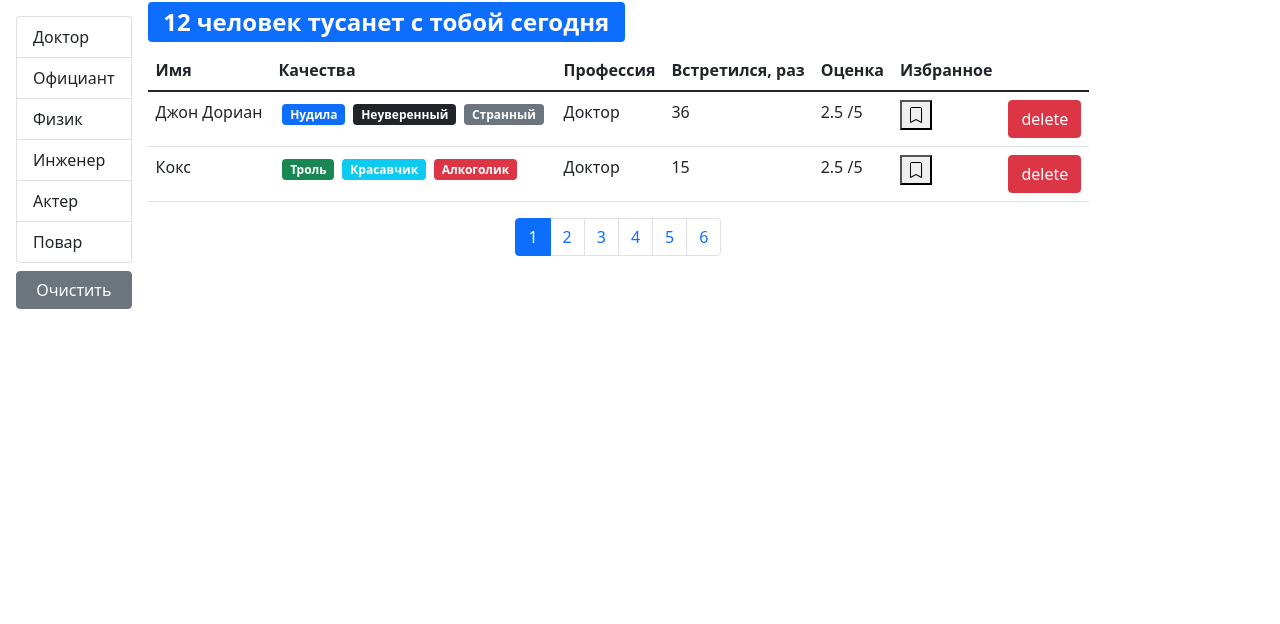
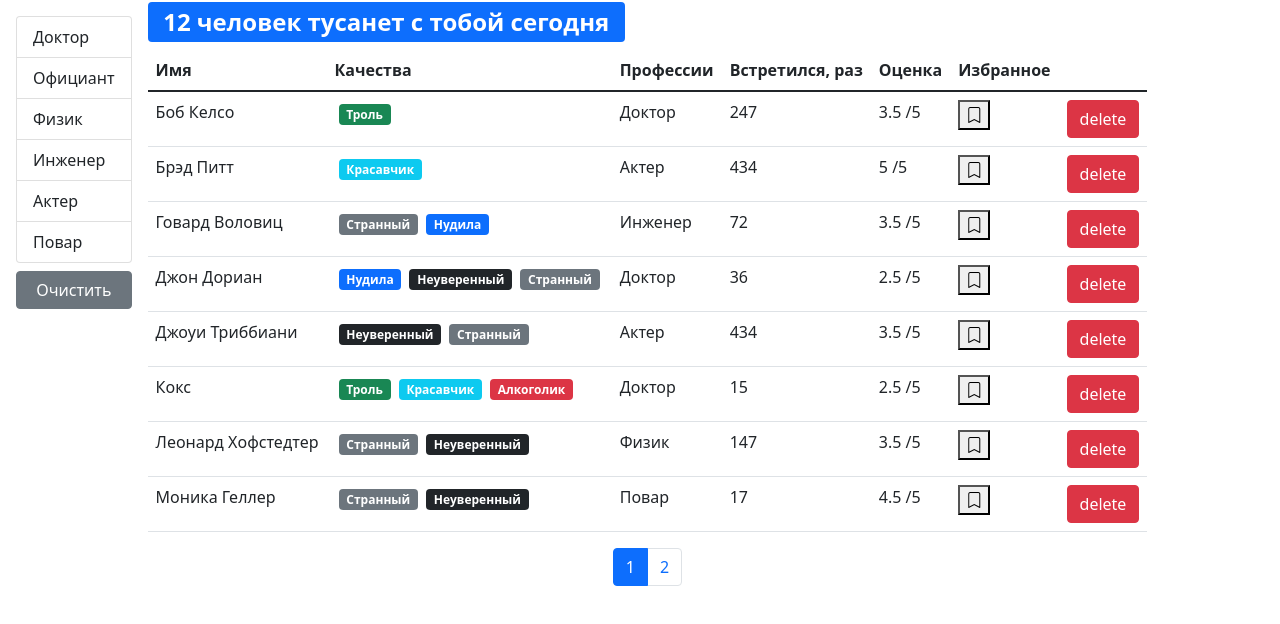
Before and after one commit to ShabalinYakov/fast-company, a React (Create React App) app: page / in a window 1280 px wide. Shown: the top 624 px of the page. Built offline with nearby package versions, Linux system fonts and the light colour scheme.

Commit message:
added tableHeader

```diff
--- a/src/app/App.js
+++ b/src/app/App.js
@@ -20,7 +20,6 @@ function App() {
                 return user;
             })
         );
-        console.log(id);
     };
     return (
         <div>
--- /dev/null
+++ b/src/app/components/tableHeader.jsx
@@ -0,0 +1,59 @@
+import React from "react";
+import PropTypes from "prop-types";
+
+const TableHeader = ({ onSort, selectedSort, columns }) => {
+    const handleSort = (item) => {
+        if (selectedSort.iter === item) {
+            onSort({
+                ...selectedSort,
+                order: selectedSort.order === "asc" ? "desc" : "asc"
+            });
+        } else {
+            onSort({ iter: item, order: "asc" });
+        }
+    };
+
+    return (
+        <thead>
+            <tr>
+                {Object.keys(columns).map((column) => (
+                    <th
+                        key={column}
+                        onClick={
+                            columns[column].iter
+                                ? () => handleSort(columns[column].iter)
+                                : undefined
+                        }
+                        {...{ role: columns[column].iter && "button" }}
+                        scope="col"
+                    >
+                        {columns[column].name}
+                    </th>
+                ))}
+
+                {/* <th scope="col">Качества</th>
+                <th onClick={() => handleSort("profession.name")} scope="col">
+                    Профессия
+                </th>
+                <th onClick={() => handleSort("completedMeetings")} scope="col">
+                    Встретился, раз
+                </th>
+                <th onClick={() => handleSort("rate")} scope="col">
+                    Оценка
+                </th>
+                <th onClick={() => handleSort("bookmark")} scope="col">
+                    Избранное
+                </th>
+                <th /> */}
+            </tr>
+        </thead>
+    );
+};
+
+TableHeader.propTypes = {
+    onSort: PropTypes.func.isRequired,
+    selectedSort: PropTypes.object.isRequired,
+    columns: PropTypes.object.isRequired
+};
+
+export default TableHeader;
--- a/src/app/components/users.jsx
+++ b/src/app/components/users.jsx
@@ -6,13 +6,15 @@ import api from "../api";
 import GroupList from "./groupList";
 import SearchStatus from "./searchStatus";
 import UserTable from "./usersTable";
+import _ from "lodash";
 
 const Users = ({ users: allUsers, ...rest }) => {
     const [currentPage, setCurrentPage] = useState(1);
     const [professions, setProfession] = useState();
     const [selectedProf, setSelectedProf] = useState();
+    const [sortBy, setSortBy] = useState({ iter: "name", order: "asc" });
 
-    const pageSize = 2;
+    const pageSize = 8;
     useEffect(() => {
         api.professions.fetchAll().then((data) => setProfession(data));
     }, []);
@@ -27,6 +29,11 @@ const Users = ({ users: allUsers, ...rest }) => {
     const handlePageChange = (pageIndex) => {
         setCurrentPage(pageIndex);
     };
+
+    const handleSort = (item) => {
+        setSortBy(item);
+    };
+
     const filteredUsers = selectedProf
         ? allUsers.filter(
               (user) =>
@@ -36,7 +43,10 @@ const Users = ({ users: allUsers, ...rest }) => {
         : allUsers;
 
     const count = filteredUsers.length;
-    const usersCrop = paginate(filteredUsers, currentPage, pageSize);
+
+    const sortedUsers = _.orderBy(filteredUsers, [sortBy.iter], [sortBy.order]);
+
+    const usersCrop = paginate(sortedUsers, currentPage, pageSize);
     const clearFilter = () => {
         setSelectedProf();
     };
@@ -60,7 +70,14 @@ const Users = ({ users: allUsers, ...rest }) => {
             )}
             <div className="d-flex flex-column">
                 <SearchStatus length={count} />
-                {count > 0 && <UserTable users={usersCrop} {...rest} />}
+                {count > 0 && (
+                    <UserTable
+                        users={usersCrop}
+                        onSort={handleSort}
+                        selectedSort={sortBy}
+                        {...rest}
+                    />
+                )}
                 <div className="d-flex justify-content-center">
                     <Pagination
                         itemsCount={count}
--- a/src/app/components/usersTable.jsx
+++ b/src/app/components/usersTable.jsx
@@ -1,21 +1,24 @@
 import React from "react";
 import PropTypes from "prop-types";
 import User from "./user";
+import TableHeader from "./tableHeader";
 
-const UserTable = ({ users, ...rest }) => {
+const UserTable = ({ users, onSort, selectedSort, ...rest }) => {
+    const columns = {
+        name: { iter: "name", name: "Имя" },
+        qualities: { name: "Качества" },
+        professions: { iter: "profession.name", name: "Профессии" },
+        completedMeetings: {
+            iter: "completedMeetings",
+            name: "Встретился, раз"
+        },
+        rate: { iter: "rate", name: "Оценка" },
+        bookmark: { iter: "bookmark", name: "Избранное" },
+        delete: { component: "delete" }
+    };
     return (
         <table className="table">
-            <thead>
-                <tr>
-                    <th scope="col">Имя</th>
-                    <th scope="col">Качества</th>
-                    <th scope="col">Профессия</th>
-                    <th scope="col">Встретился, раз</th>
-                    <th scope="col">Оценка</th>
-                    <th scope="col">Избранное</th>
-                    <th />
-                </tr>
-            </thead>
+            <TableHeader {...{ onSort, selectedSort, columns }} />
             <tbody>
                 {users.map((user) => (
                     <User {...rest} {...user} key={user._id} />
@@ -26,6 +29,8 @@ const UserTable = ({ users, ...rest }) => {
 };
 
 UserTable.propTypes = {
-    users: PropTypes.array.isRequired
+    users: PropTypes.array.isRequired,
+    onSort: PropTypes.func.isRequired,
+    selectedSort: PropTypes.object.isRequired
 };
 export default UserTable;
```
